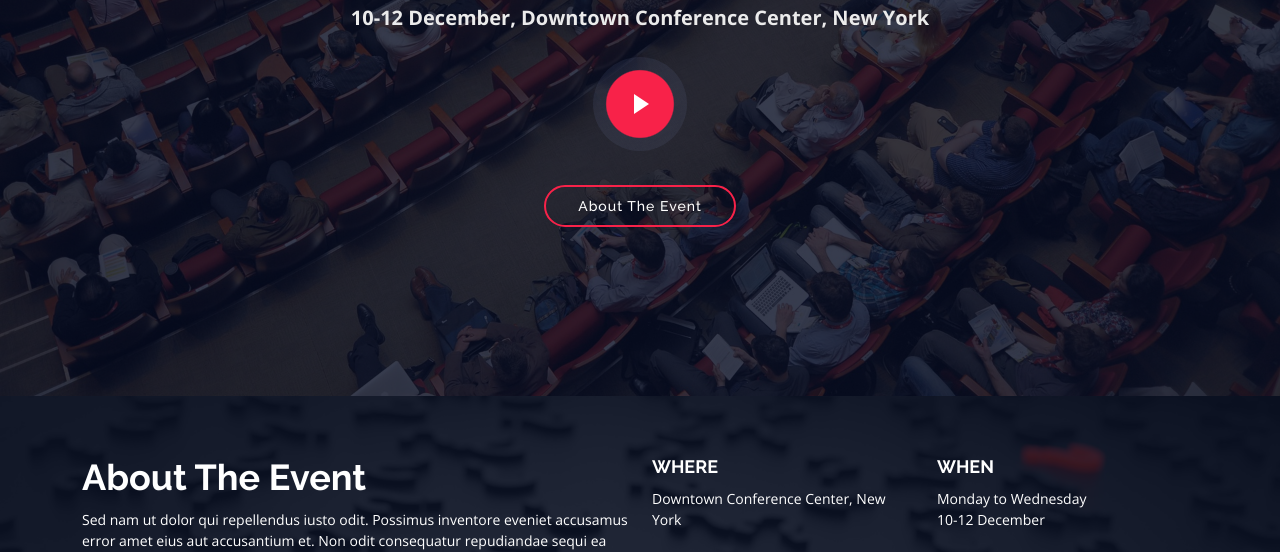
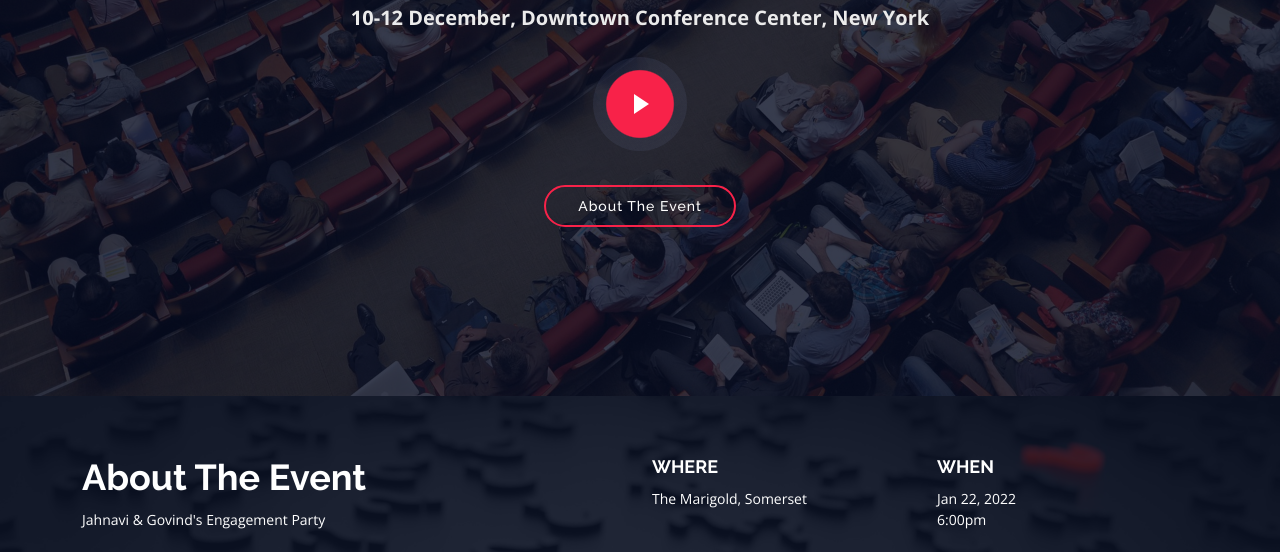
Before and after one commit to govin09/govin09.github.io, a plain HTML site: page index.html in a window 1280 px wide. Shown: the part 404-956 px from the top of the page. Drawn offline with nearby package versions, Linux system fonts and the light colour scheme.

Commit message:
Update index.html
+ updated About section

```diff
--- a/index.html
+++ b/index.html
@@ -100,17 +100,15 @@
         <div class="row">
           <div class="col-lg-6">
             <h2>About The Event</h2>
-            <p>Sed nam ut dolor qui repellendus iusto odit. Possimus inventore eveniet accusamus error amet eius aut
-              accusantium et. Non odit consequatur repudiandae sequi ea odio molestiae. Enim possimus sunt inventore in
-              est ut optio sequi unde.</p>
+            <p>Jahnavi & Govind's Engagement Party</p>
           </div>
           <div class="col-lg-3">
             <h3>Where</h3>
-            <p>Downtown Conference Center, New York</p>
+            <p>The Marigold, Somerset</p>
           </div>
           <div class="col-lg-3">
             <h3>When</h3>
-            <p>Monday to Wednesday<br>10-12 December</p>
+            <p>Jan 22, 2022<br>6:00pm</p>
           </div>
         </div>
       </div>
```
